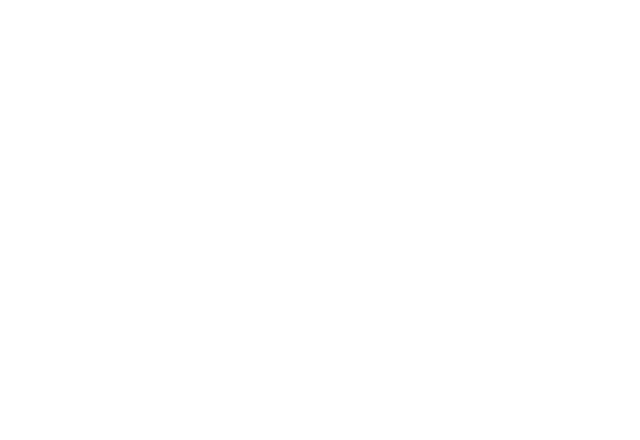
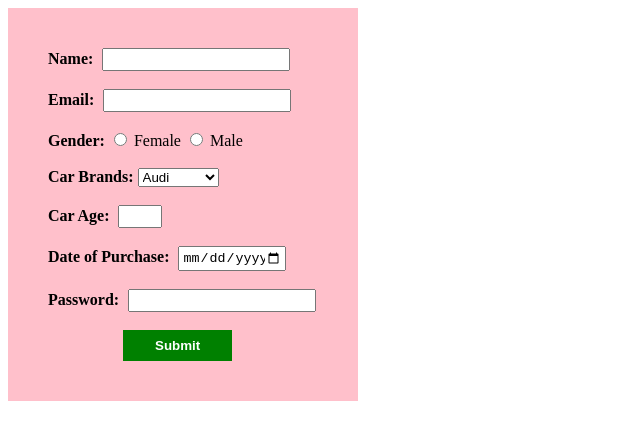
Before and after one commit to acciojob/car-insurance-form-abhishekgoud343, a website: page main.html in a window 1280 px wide. Shown: the whole page, without its empty margins (0-640 px from the left). Drawn offline with Linux system fonts and the light colour scheme.

Commit message:
created a submission

```diff
--- a/main.html
+++ b/main.html
@@ -8,6 +8,24 @@
 
 <body>
 	<!-- the entire body must be written by student -->
+	<div>
+		<form method="post">
+			<label for="name"><b>Name:</b></label> <input type="text" id="name" required> <br><br>
+			<label for="email"><b>Email:</b></label> <input type="email" id="email" required> <br><br>
+			<b>Gender:</b> <input type="radio" name="gender" id="female" required> <label for="female">Female</label>
+					<input type="radio" name="gender" id="male"> <label for="male">Male</label> <br><br>
+			<label for="cars"><b>Car Brands:</b></label> <select name="cars" id="cars">
+														<option value="audi">Audi</option>
+														<option value="bmw">BMW</option>
+														<option value="mercedes">Mercedes</option>
+													</select> <br><br>
+			<label for="carage"><b>Car Age:</b></label> <input type="number" id="carage" required> <br><br>
+			<label for="dop"><b>Date of Purchase:</b></label> <input type="date" id="dop" required> <br><br>
+			<label for="password"><b>Password:</b></label> <input type="password" id="password" required> <br><br>
+			<button type="submit"><b>Submit</b></button>
+		</form>
+	</div>
+
     <script type="text/javascript" src="./script.js">
 </script>
 
--- a/styles.css
+++ b/styles.css
@@ -1,2 +1,30 @@
+/* Your CSS Code here. */
+div {
+	padding : 40px;
+	padding-right : 10px;
+	width : 300px;
+	background :pink;
+	align : center;
+}
 
-/* Your CSS Code here. */
+button[type=submit] {
+	border : none;
+	background : green;
+	color : white;
+	padding : 8px 32px;
+	margin : 0px 75px;
+}
+
+input:not([type=radio]) {
+	margin : 0px 5px;
+	padding : 2px;
+	width : 180px;;
+}
+
+#carage {
+	width : 36px;
+}
+
+#dop {
+	width : 100px;
+}
```
